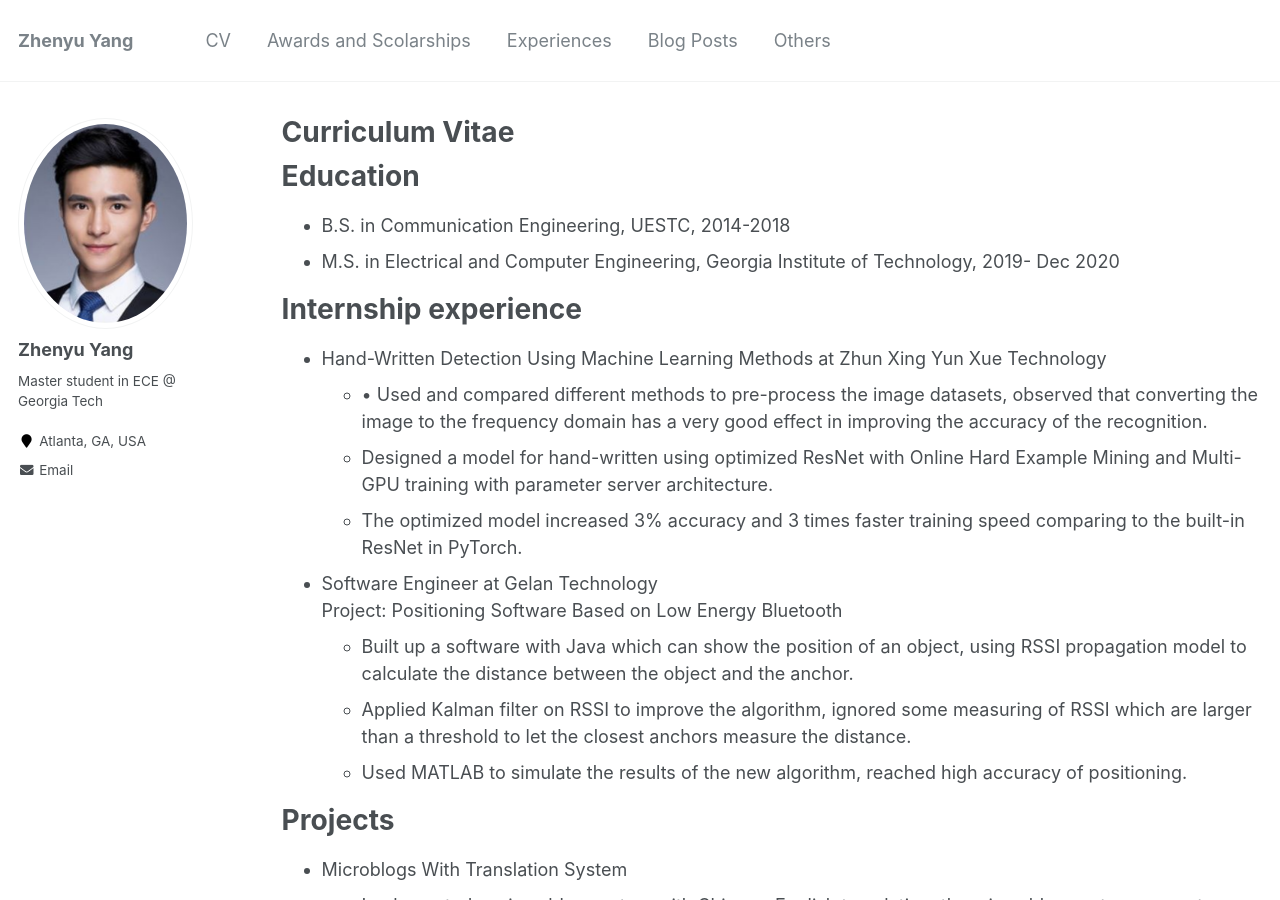
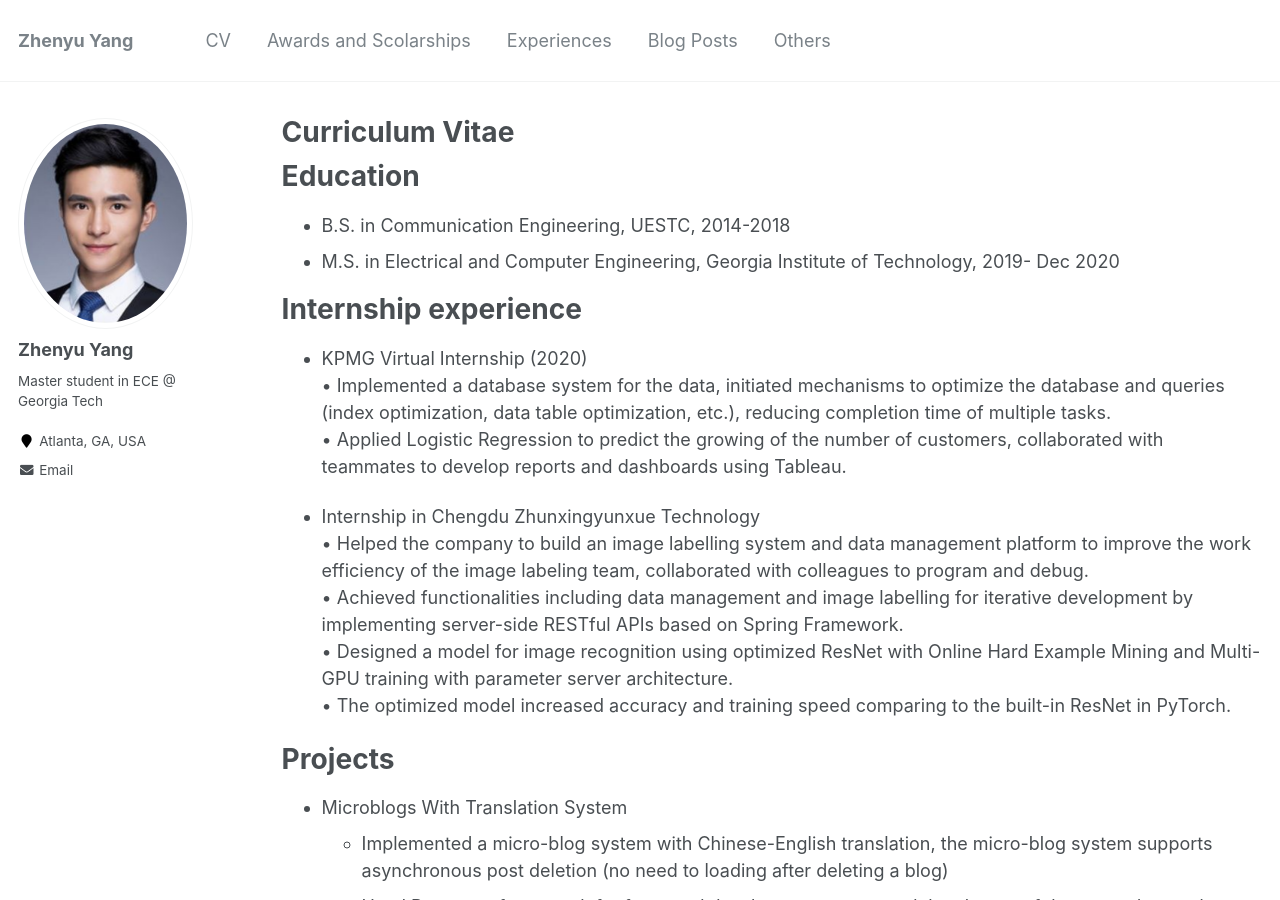
Before and after one commit to azpeteryang/azpeteryang.github.io, a Jekyll site: the page built from _pages/cv.md, in a window 1280 px wide and 900 px high. Built offline with Jekyll 4.4.1, drawn with Linux system fonts in a browser that asks for light colours.

Commit message:
Update cv.md

```diff
--- a/_pages/cv.md
+++ b/_pages/cv.md
@@ -16,17 +16,16 @@ Education
 
 Internship experience
 ======
-* Hand-Written Detection Using Machine Learning Methods at Zhun Xing Yun Xue Technology
-  * •	Used and compared different methods to pre-process the image datasets, observed that converting the image to the frequency domain has a very good effect in improving the accuracy of the recognition.
-  * Designed a model for hand-written using optimized ResNet with Online Hard Example Mining and Multi-GPU training with parameter server architecture.
-  * The optimized model increased 3% accuracy and 3 times faster training speed comparing to the built-in ResNet in PyTorch.
+* KPMG Virtual Internship (2020)
+•	Implemented a database system for the data, initiated mechanisms to optimize the database and queries (index optimization, data table optimization, etc.), reducing completion time of multiple tasks.
+•	Applied Logistic Regression to predict the growing of the number of customers, collaborated with teammates to develop reports and dashboards using Tableau.
 
+* Internship in Chengdu Zhunxingyunxue Technology
+•	Helped the company to build an image labelling system and data management platform to improve the work efficiency of the image labeling team, collaborated with colleagues to program and debug.
+•	Achieved functionalities including data management and image labelling for iterative development by implementing server-side RESTful APIs based on Spring Framework.
+•	Designed a model for image recognition using optimized ResNet with Online Hard Example Mining and Multi-GPU training with parameter server architecture.
+•	The optimized model increased accuracy and training speed comparing to the built-in ResNet in PyTorch.
 
-* Software Engineer at Gelan Technology
-  Project: Positioning Software Based on Low Energy Bluetooth
-  * Built up a software with Java which can show the position of an object, using RSSI propagation model to calculate the distance between the object and the anchor.
-  * Applied Kalman filter on RSSI to improve the algorithm, ignored some measuring of RSSI which are larger than a threshold to let the closest anchors measure the distance.
-  * Used MATLAB to simulate the results of the new algorithm, reached high accuracy of positioning.
 
 
 
```
